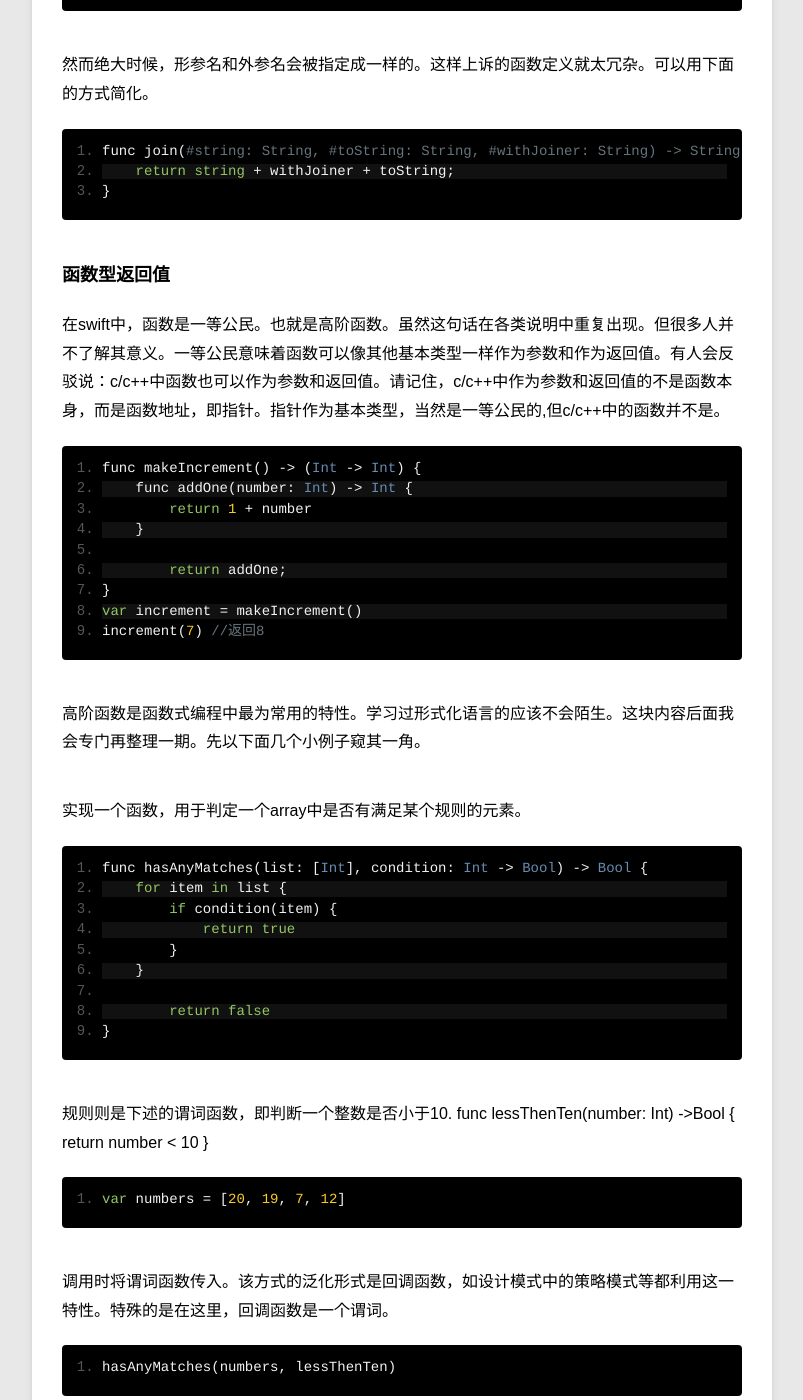
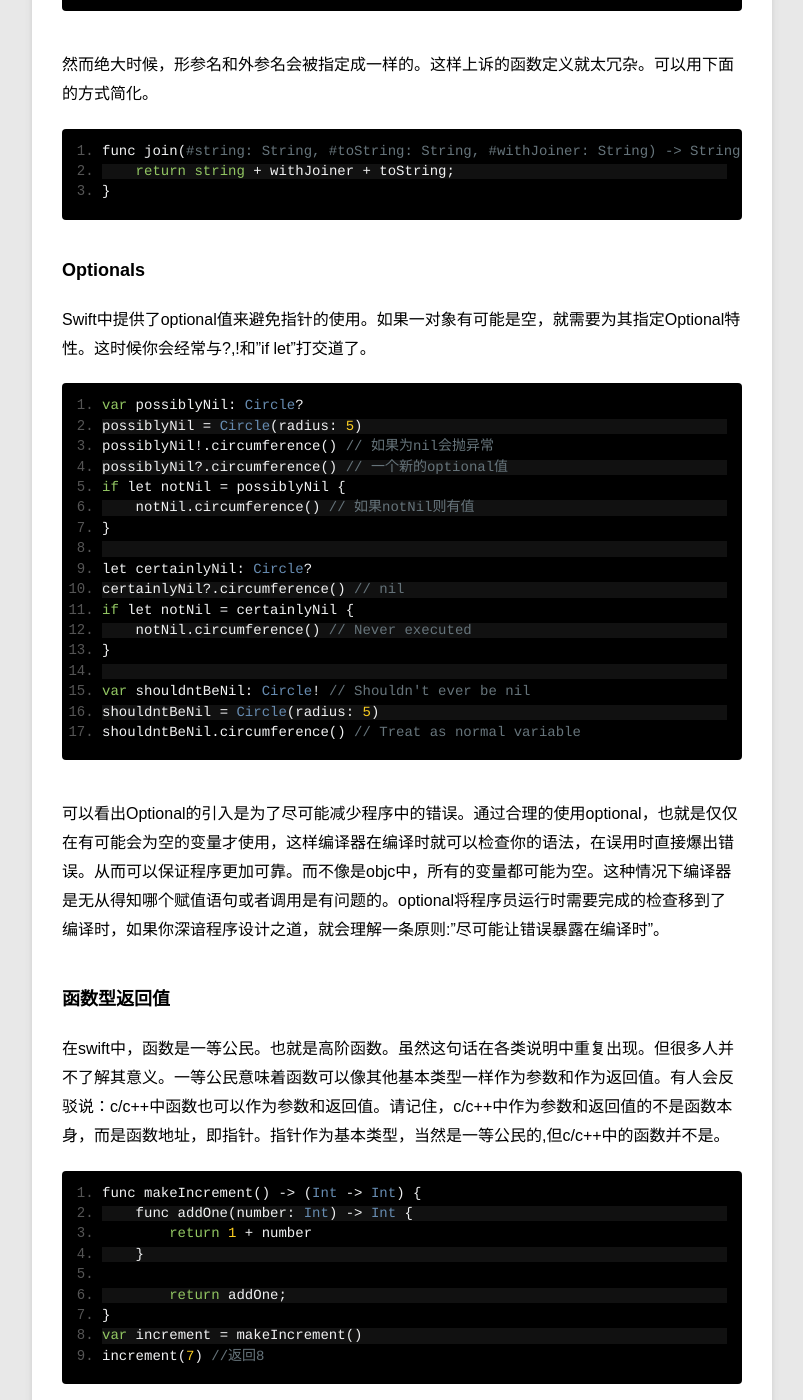
Before and after one commit to feimengspirit/feimengspirit.github.io, a Jekyll site: the page built from _posts/blog/2015-05-07-swift-syntax-1.md, in a window 1280 px wide and 1400 px high, scrolled down 3135 px. Shown: the whole window, without its empty margins (78-881 px from the left). Built offline with Jekyll 4.4.1, drawn with Linux system fonts in a browser that asks for light colours; Markdown is read by kramdown in place of the engine named in the settings; comment, search, counter and statistics services are not loaded.

Commit message:
update swift

```diff
--- a/_posts/blog/2015-05-07-swift-syntax-1.md
+++ b/_posts/blog/2015-05-07-swift-syntax-1.md
@@ -107,6 +107,28 @@ swift中你可以让函数返回一个tuple型。tuple中可以包含若干个
 	}
 
 
+###Optionals
+Swift中提供了optional值来避免指针的使用。如果一对象有可能是空，就需要为其指定Optional特性。这时候你会经常与?,!和"if let"打交道了。
+
+	var possiblyNil: Circle?
+	possiblyNil = Circle(radius: 5)
+	possiblyNil!.circumference() // 如果为nil会抛异常
+	possiblyNil?.circumference() // 一个新的optional值
+	if let notNil = possiblyNil {
+	    notNil.circumference() // 如果notNil则有值
+	}
+
+	let certainlyNil: Circle?
+	certainlyNil?.circumference() // nil
+	if let notNil = certainlyNil {
+	    notNil.circumference() // Never executed
+	}
+
+	var shouldntBeNil: Circle! // Shouldn't ever be nil
+	shouldntBeNil = Circle(radius: 5)
+	shouldntBeNil.circumference() // Treat as normal variable
+
+可以看出Optional的引入是为了尽可能减少程序中的错误。通过合理的使用optional，也就是仅仅在有可能会为空的变量才使用，这样编译器在编译时就可以检查你的语法，在误用时直接爆出错误。从而可以保证程序更加可靠。而不像是objc中，所有的变量都可能为空。这种情况下编译器是无从得知哪个赋值语句或者调用是有问题的。optional将程序员运行时需要完成的检查移到了编译时，如果你深谙程序设计之道，就会理解一条原则:"尽可能让错误暴露在编译时"。
 
 ###函数型返回值
 在swift中，函数是一等公民。也就是高阶函数。虽然这句话在各类说明中重复出现。但很多人并不了解其意义。一等公民意味着函数可以像其他基本类型一样作为参数和作为返回值。有人会反驳说：c/c++中函数也可以作为参数和返回值。请记住，c/c++中作为参数和返回值的不是函数本身，而是函数地址，即指针。指针作为基本类型，当然是一等公民的,但c/c++中的函数并不是。
```
